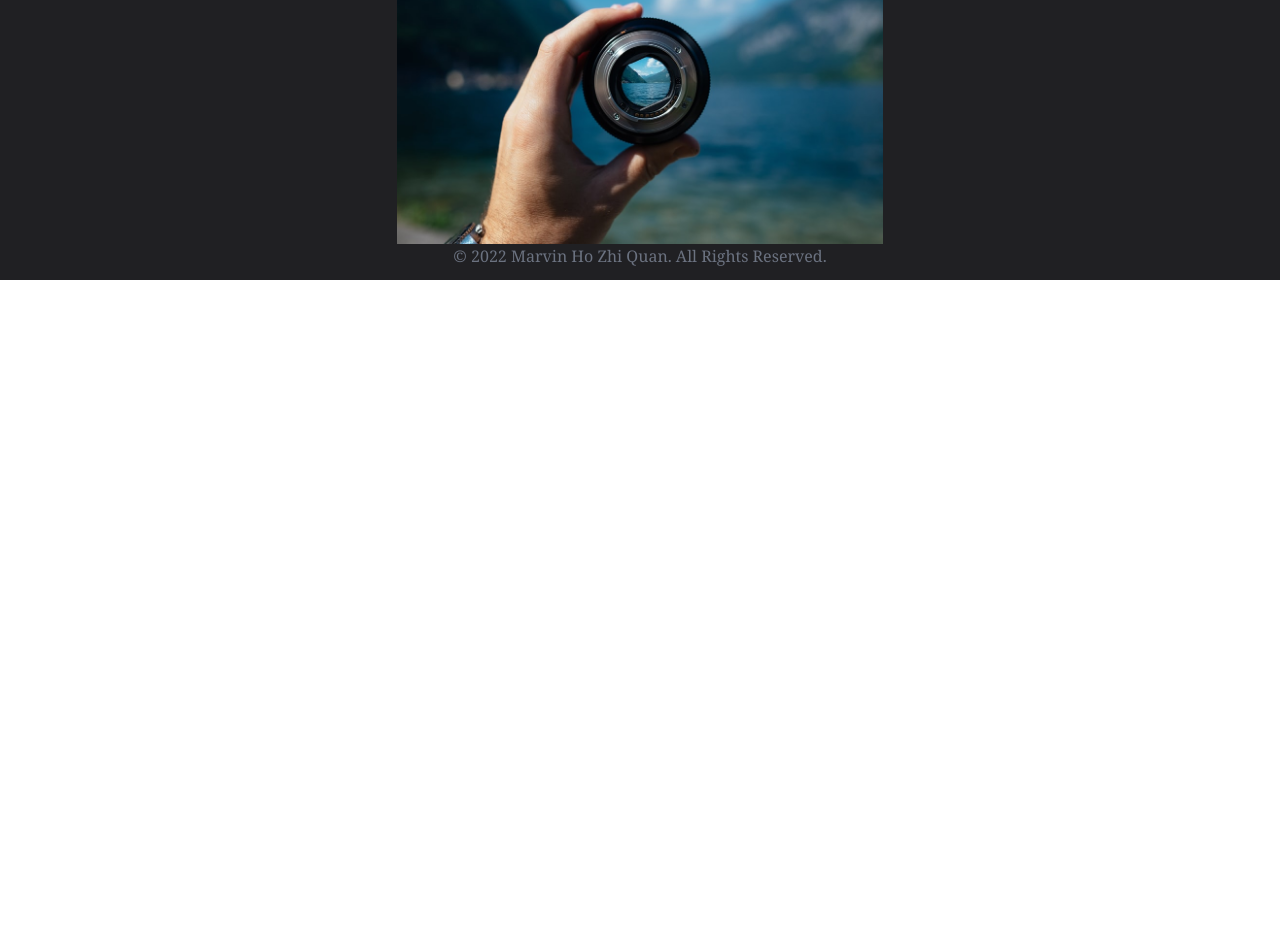
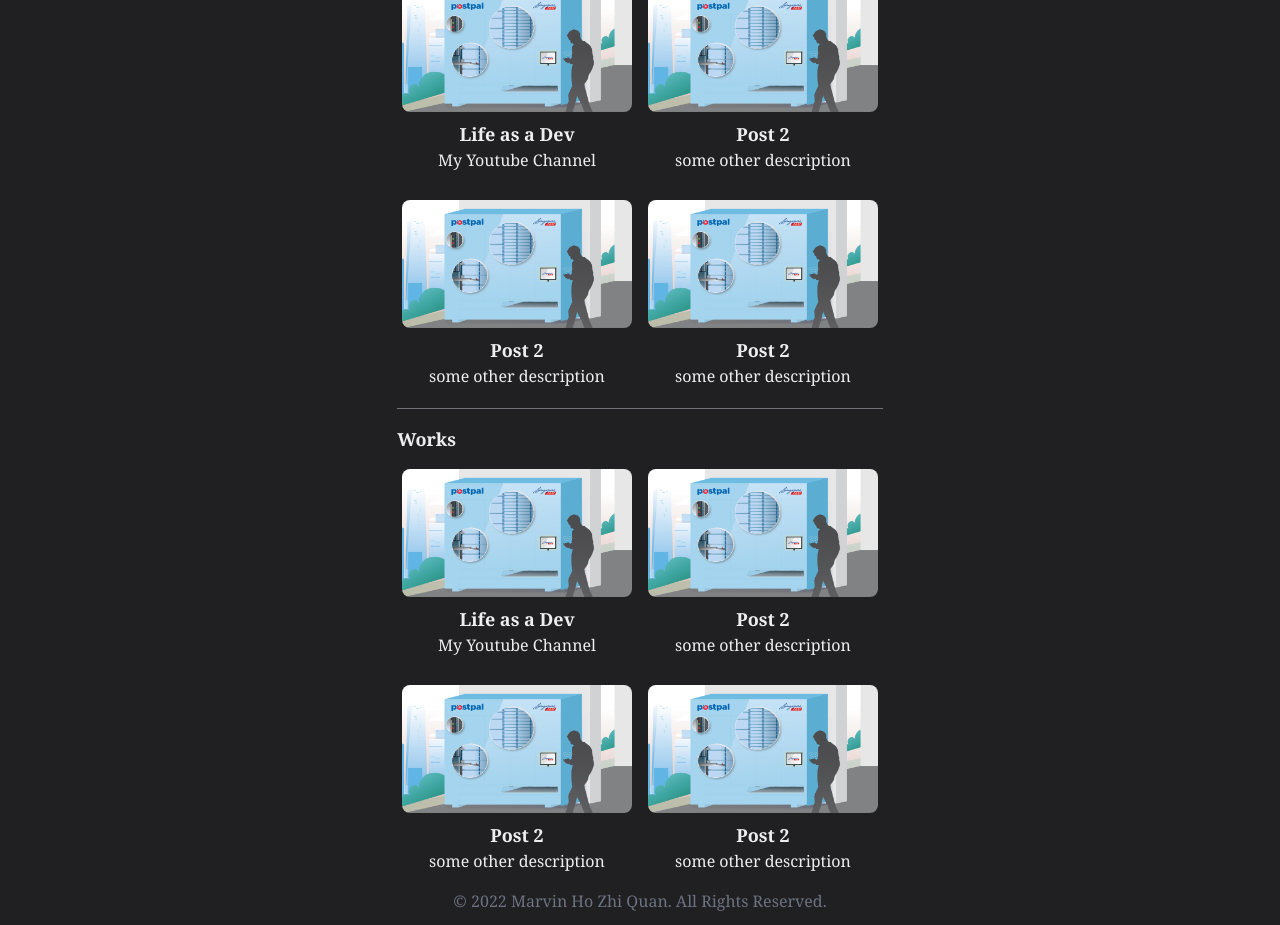
Before and after one commit to marvinatorrr/portfolio-website, a React (Create React App) app: page /works in a window 1280 px wide. Shown: the part 460-1385 px from the top of the page. Before the commit the page ends 800 px from the top, so only its background shows below. Built offline with nearby package versions, Linux system fonts and the light colour scheme.

Commit message:
added pages

```diff
--- a/src/App.js
+++ b/src/App.js
@@ -6,16 +6,18 @@ import "./index.css";
 import Button from "./Components/Button";
 import Body from "./Pages/Body";
 import { Routes, Route } from "react-router-dom";
+import Works from "./Pages/Works";
+import Posts from "./Pages/Posts";
 
 function App() {
   return (
-    <div className="bg-[#f0e7db] text-[#1a202c] dark:text-[#eee] font-serif pt-14 pb-3 text-lg dark:bg-[#202023] transition duration-500 ease-out">
+    <div className="bg-[#f0e7db] text-[#1a202c] dark:text-[#eee] font-serif pt-14 pb-3 text-lg dark:bg-[#202023] transition duration-500 ease-out min-h-screen">
       <Navbar />
       <Banner />
       <Routes>
         <Route path="/" element={<Body />} />
-        <Route path="/works" element={<Banner />} />
-        <Route path="/posts" element={<Banner />} />
+        <Route path="/works" element={<Works />} />
+        <Route path="/posts" element={<Posts />} />
       </Routes>
       <Footer />
     </div>
--- a/src/Components/Header.js
+++ b/src/Components/Header.js
@@ -1,5 +1,12 @@
 function Header(props) {
-  return <h1 className="underline font-bold">{props.title}</h1>;
+  function CheckUnderline(underline) {
+    if (underline) {
+      return <h1 className="underline font-bold">{props.title}</h1>;
+    }
+    return <h1 className="font-bold">{props.title}</h1>;
+  }
+
+  return CheckUnderline(props.underline);
 }
 
 export default Header;
--- a/src/Hooks/useDarkMode.js
+++ b/src/Hooks/useDarkMode.js
@@ -6,7 +6,6 @@ export default function useDarkMode() {
   }
   const [theme, setTheme] = useState(localStorage.theme);
   const colorTheme = theme === "dark" ? "light" : "dark";
-  console.log(colorTheme);
   useEffect(() => {
     const root = window.document.documentElement;
 
--- a/src/Pages/Body.js
+++ b/src/Pages/Body.js
@@ -15,17 +15,17 @@ function Body() {
       <Profile />
       <div className="flex  justify-center ">
         <div className="w-[485.5px] my-3">
-          <Header title="Work" />
+          <Header title="Work" underline={true} />
           <WorkText />
           <div className=" flex justify-center my-5">
             <Button text="My portfolio" />
           </div>
           <div className="my-5">
-            <Header title="Bio" />
+            <Header title="Bio" underline={true} />
             <BioText />
           </div>
           <div className="my-5">
-            <Header title="I ♥" />
+            <Header title="I ♥" underline={true} />
             <Hobbies />
           </div>
           <Header title="On the web" />
--- /dev/null
+++ b/src/Pages/Posts.js
@@ -0,0 +1,51 @@
+import React from "react";
+import Header from "../Components/Header";
+import Post from "../Components/Post";
+
+export default function Posts() {
+  return (
+    <div className="flex  justify-center mt-2">
+      <div className="w-[485.5px] my-3 divide-y divide-zinc-500 ">
+        <div>
+          <Header title="Posts" />
+          <div className="flex justify-center mt-2">
+            <div className="grid grid-rows-2 grid-flow-col gap-4 mb-4">
+              <div>
+                <Post
+                  title="Life as a Dev"
+                  description="My Youtube Channel"
+                  imagesrc="../Resources/PostImages/Post1.png"
+                  imagealt="some description"
+                />
+              </div>
+              <div>
+                <Post
+                  title="Post 2"
+                  description="some other description"
+                  imagesrc="../Resources/PostImages/Post1.png"
+                  imagealt="some description 2"
+                />
+              </div>
+              <div>
+                <Post
+                  title="Post 2"
+                  description="some other description"
+                  imagesrc="../Resources/PostImages/Post1.png"
+                  imagealt="some description 2"
+                />
+              </div>
+              <div>
+                <Post
+                  title="Post 2"
+                  description="some other description"
+                  imagesrc="../Resources/PostImages/Post1.png"
+                  imagealt="some description 2"
+                />
+              </div>
+            </div>
+          </div>
+        </div>
+      </div>
+    </div>
+  );
+}
--- /dev/null
+++ b/src/Pages/Works.js
@@ -0,0 +1,90 @@
+import React from "react";
+import Header from "../Components/Header";
+import Post from "../Components/Post";
+
+export default function Works() {
+  return (
+    <div className="flex  justify-center mt-2">
+      <div className="w-[485.5px] my-3 divide-y divide-zinc-500 ">
+        <div>
+          <Header title="Works" />
+          <div className="flex justify-center mt-2">
+            <div className="grid grid-rows-2 grid-flow-col gap-4 mb-4">
+              <div>
+                <Post
+                  title="Life as a Dev"
+                  description="My Youtube Channel"
+                  imagesrc="../Resources/PostImages/Post1.png"
+                  imagealt="some description"
+                />
+              </div>
+              <div>
+                <Post
+                  title="Post 2"
+                  description="some other description"
+                  imagesrc="../Resources/PostImages/Post1.png"
+                  imagealt="some description 2"
+                />
+              </div>
+              <div>
+                <Post
+                  title="Post 2"
+                  description="some other description"
+                  imagesrc="../Resources/PostImages/Post1.png"
+                  imagealt="some description 2"
+                />
+              </div>
+              <div>
+                <Post
+                  title="Post 2"
+                  description="some other description"
+                  imagesrc="../Resources/PostImages/Post1.png"
+                  imagealt="some description 2"
+                />
+              </div>
+            </div>
+          </div>
+        </div>
+        <div className="pt-4">
+          <Header title="Works" />
+          <div className="flex justify-center mt-2">
+            <div className="grid grid-rows-2 grid-flow-col gap-4">
+              <div>
+                <Post
+                  title="Life as a Dev"
+                  description="My Youtube Channel"
+                  imagesrc="../Resources/PostImages/Post1.png"
+                  imagealt="some description"
+                />
+              </div>
+              <div>
+                <Post
+                  title="Post 2"
+                  description="some other description"
+                  imagesrc="../Resources/PostImages/Post1.png"
+                  imagealt="some description 2"
+                />
+              </div>
+              <div>
+                <Post
+                  title="Post 2"
+                  description="some other description"
+                  imagesrc="../Resources/PostImages/Post1.png"
+                  imagealt="some description 2"
+                />
+              </div>
+              <div>
+                <Post
+                  title="Post 2"
+                  description="some other description"
+                  imagesrc="../Resources/PostImages/Post1.png"
+                  imagealt="some description 2"
+                />
+              </div>
+            </div>
+          </div>
+        </div>
+      </div>
+    </div>
+  );
+}
```
